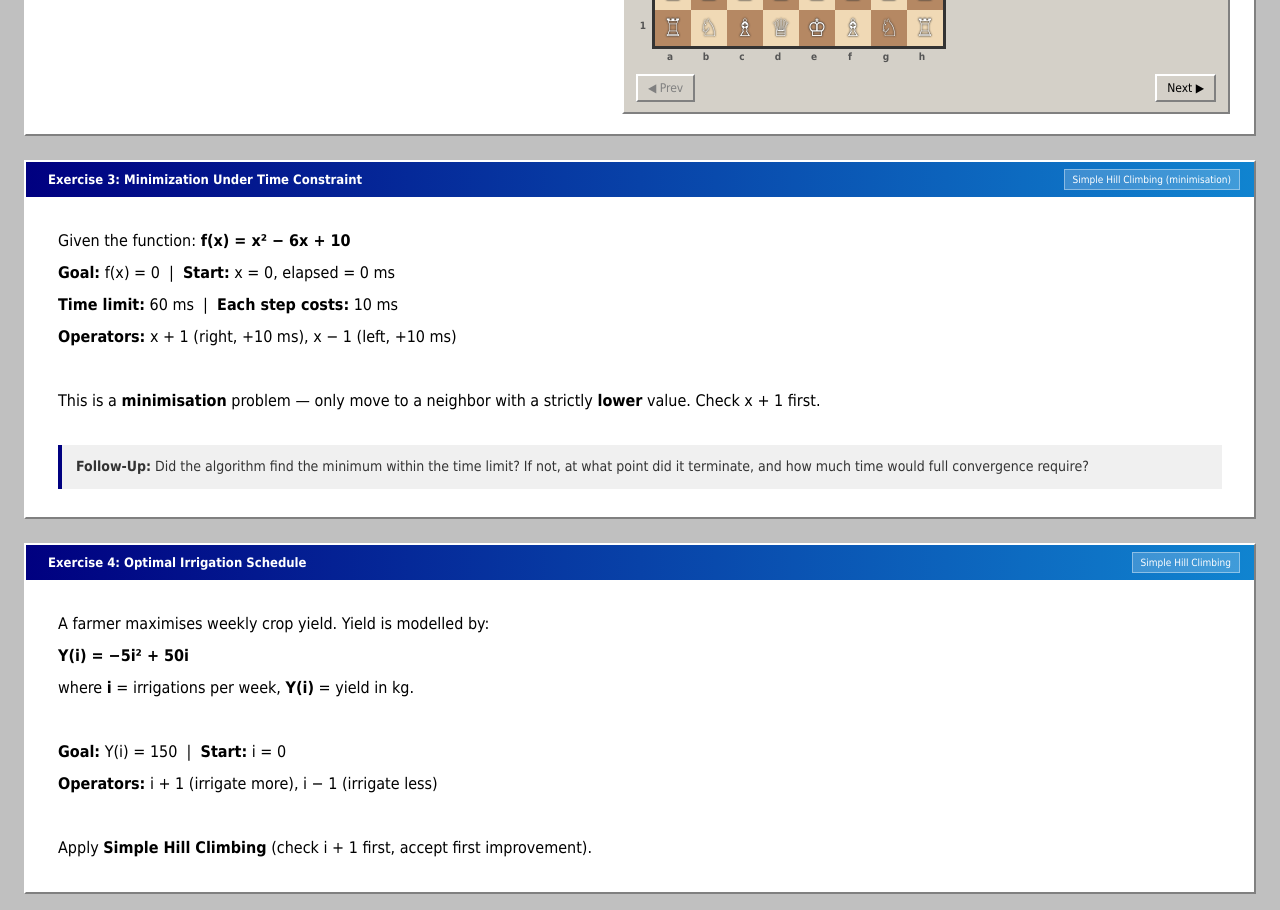
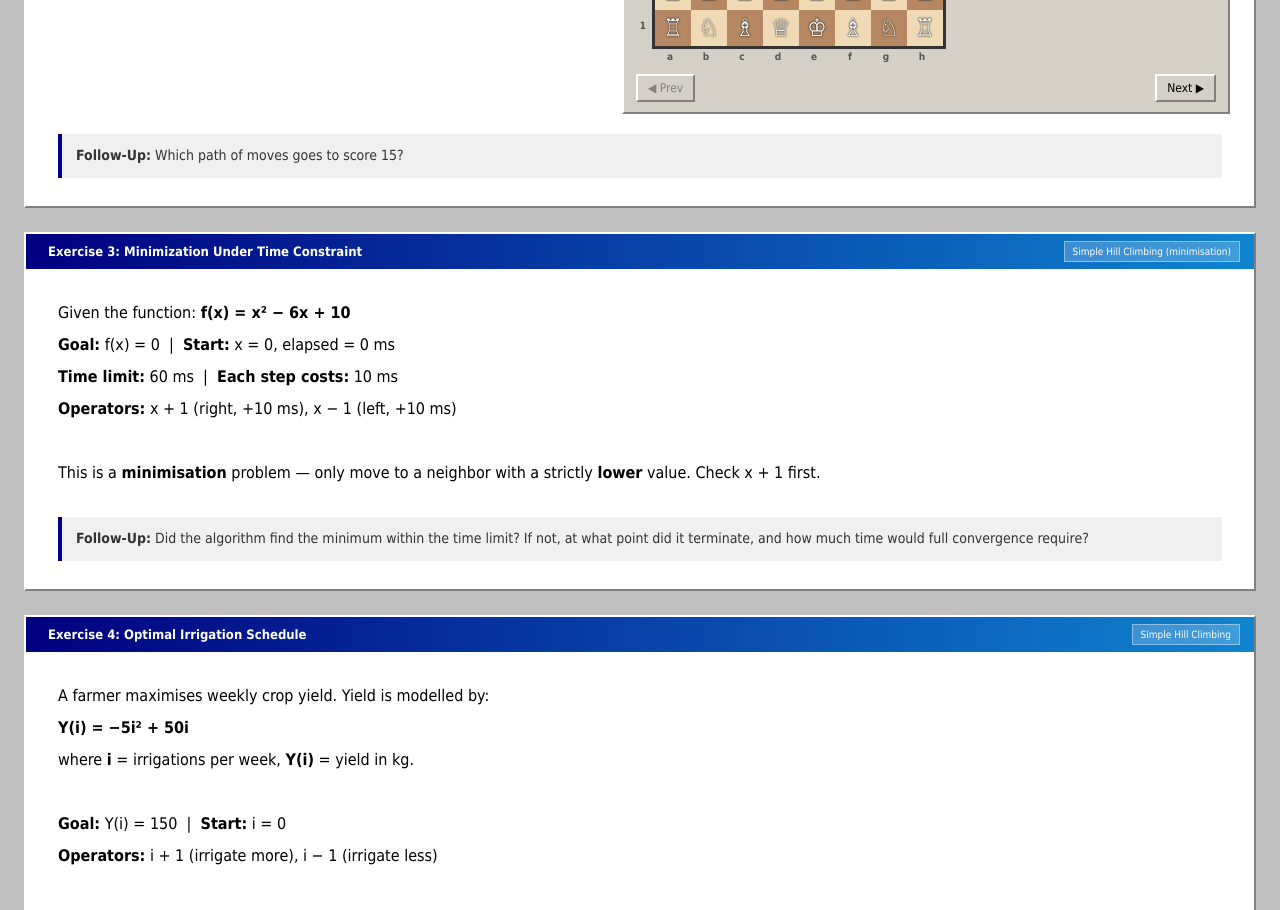
Before and after one commit to Renz5678/Hill-Climbing-Exercises, a React (Vite) app: page / in a window 1280 px wide. Shown: the part 860-1770 px from the top of the page. Built offline with nearby package versions, Linux system fonts and the light colour scheme.

Commit message:
added follow up question

```diff
--- a/src/data/exercises.jsx
+++ b/src/data/exercises.jsx
@@ -96,6 +96,11 @@ export const exercises = [
     subtitle: 'Chess Position Evaluation',
     algorithmLabel: 'Simple Hill Climbing',
     content: ex2Content,
+    followUp: (
+      <>
+        <b>Follow-Up:</b> Which path of moves goes to score 15?
+      </>
+    ),
   },
   {
     id: 3,
```
